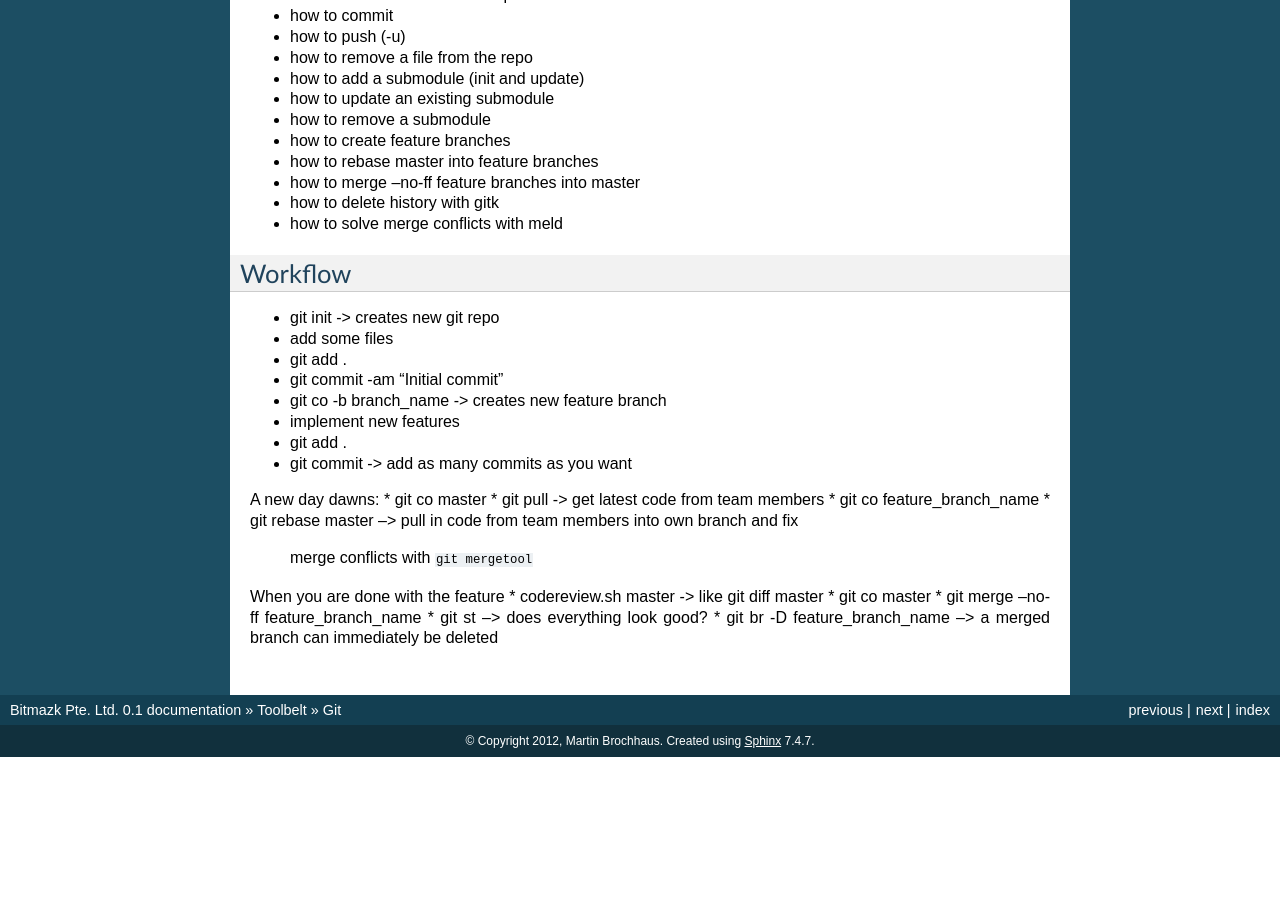
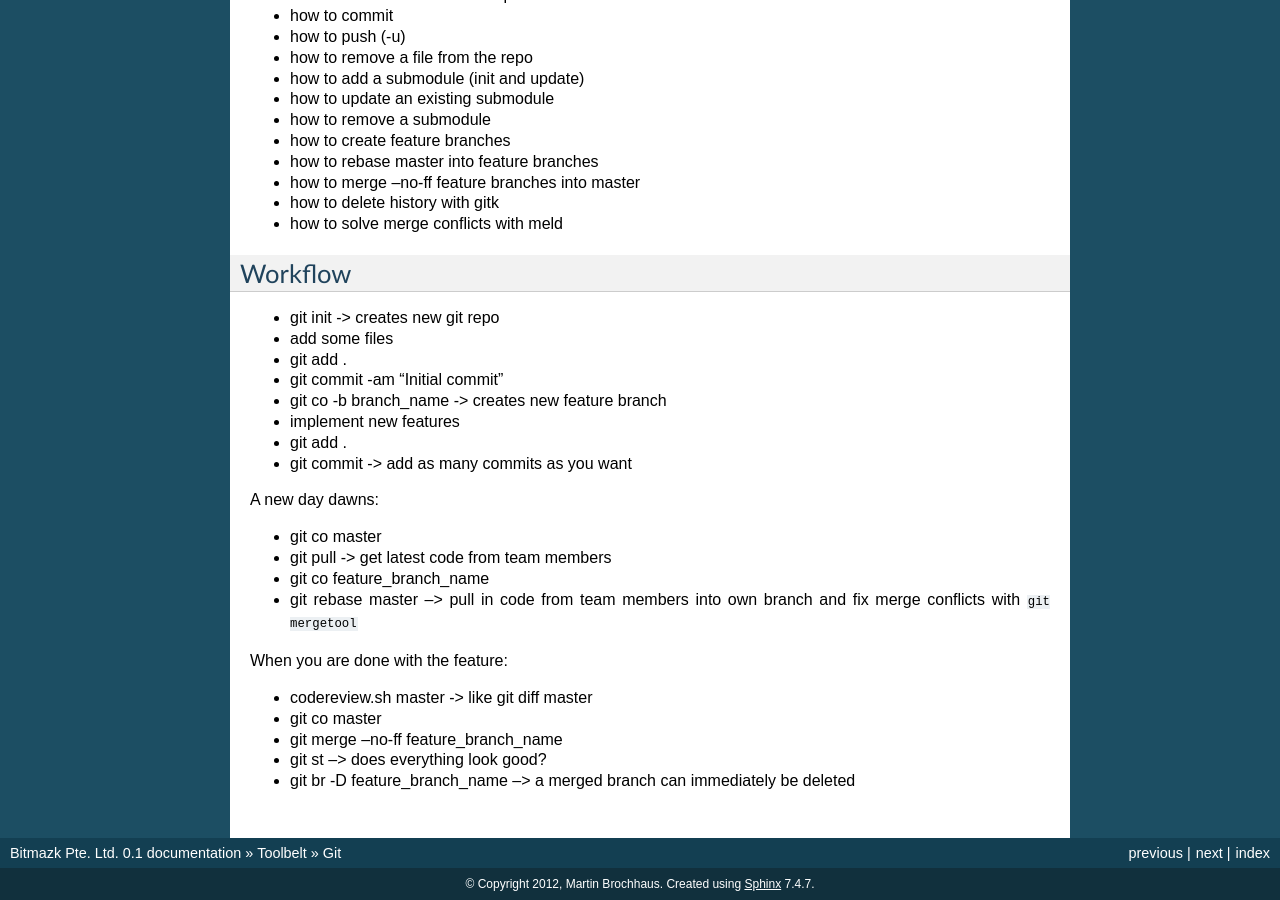
Before and after one commit to bitlabstudio/bitmazk-book, a Sphinx documentation site: the page built from docs/toolbelt/git.rst, in a window 1280 px wide and 900 px high, scrolled down 634 px. Built offline with Sphinx 7.4.7, drawn with Linux system fonts in a browser that asks for light colours; formulas are drawn with MathJax 3; pages that are not in the unit, such as notebooks, are missing from menus; before the commit the page ends 1391 px from its top, so only the background shows below that.

Commit message:
Fixed issue with bullet lists

```diff
--- a/docs/toolbelt/git.rst
+++ b/docs/toolbelt/git.rst
@@ -61,13 +61,15 @@ Workflow
 * git commit -> add as many commits as you want
 
 A new day dawns:
+
 * git co master
 * git pull -> get latest code from team members
 * git co feature_branch_name
 * git rebase master --> pull in code from team members into own branch and fix
   merge conflicts with ``git mergetool``
 
-When you are done with the feature
+When you are done with the feature:
+
 * codereview.sh master -> like git diff master
 * git co master
 * git merge --no-ff feature_branch_name
```
